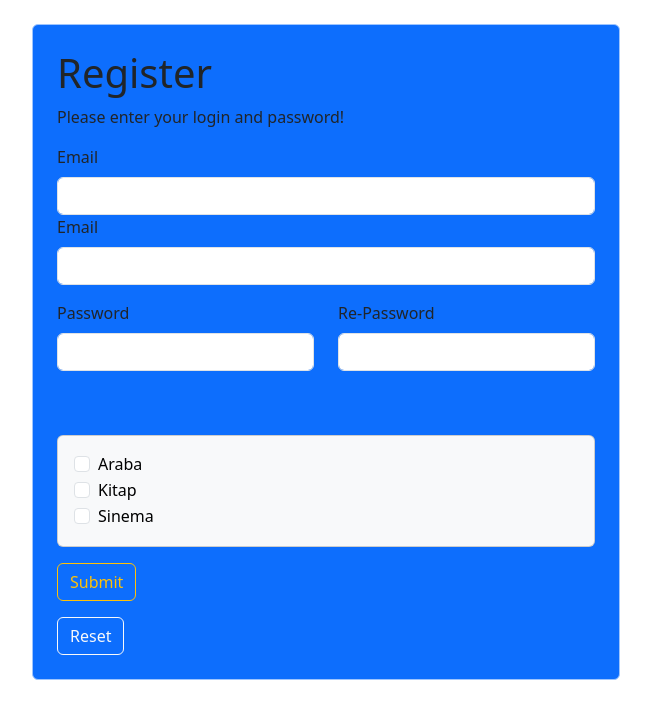
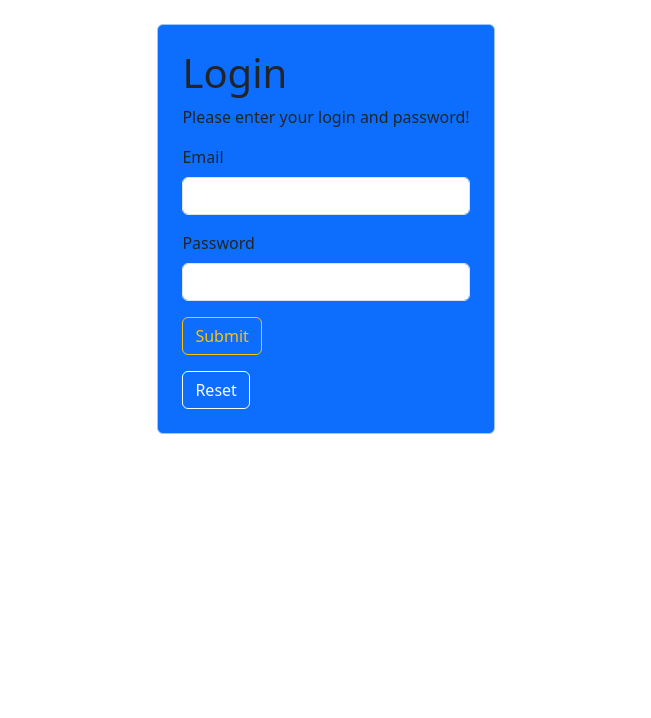
Before and after one commit to FKenan/react-forms, a React (Create React App) app: page / in a window 1280 px wide. Shown: the top 718 px of the page, without its empty margins (314-965 px from the left). Built offline with nearby package versions, Linux system fonts and the light colour scheme.

Commit message:
Reusable Input=> input otomasyonu

```diff
--- a/src/App.js
+++ b/src/App.js
@@ -5,7 +5,7 @@ import Register from "./components/Register";
 function App() {
   return (
     <div className="container d-flex justify-content-center mt-4">
-     <Register/>
+     <LoginState/>
     </div>
   );
 }
--- /dev/null
+++ b/src/components/Input.js
@@ -0,0 +1,11 @@
+export default function Input({ labelText, id, error, ...props }) {
+  return (
+    <div className="mb-3">
+      <label htmlFor={id} className="form-label">
+        {labelText}
+      </label>
+      <input className="form-control" id={id} {...props} />
+      {error && <div className="invalid-feedback d-block">{error}</div>}
+    </div>
+  );
+}
--- a/src/components/LoginState.js
+++ b/src/components/LoginState.js
@@ -1,4 +1,5 @@
 import { useRef, useState } from "react";
+import Input from "./Input";
 
 export default function () {
   const [values, setValues] = useState({ email: "", password: "" });
@@ -31,42 +32,26 @@ export default function () {
           <h1>Login</h1>
           <p>Please enter your login and password!</p>
         </div>
-        <div className="mb-3">
-          <label htmlFor="email" className="form-label">
-            Email
-          </label>
-          <input
-            type="email"
-            className="form-control"
+        <Input
+          labelText="Email"
           id="email"
-            name="email"
+          error={emailIsInvalid && "Enter valid email"}
           value={values.email}
           onChange={handleInputChange}
           onBlur={handleInputBlur}
+          type="email"
+          name="email"
         />
-          {emailIsInvalid && (
-            <div className="invalid-feedback d-block">Enter valid email.</div>
-          )}
-        </div>
-        <div className="mb-4">
-          <label htmlFor="password" className="form-label">
-            Password
-          </label>
-          <input
-            type="password"
-            className="form-control"
+        <Input
           id="password"
-            name="password"
+          error={passwordIsInvalid && "Password is invalid"}
+          labelText="Password"
           value={values.password}
           onChange={handleInputChange}
           onBlur={handleInputBlur}
+          type="password"
+          name="password"
         />
-          {passwordIsInvalid && (
-            <div className="invalid-feedback d-block">
-              Parola min. 5 karakter olmalıdır.
-            </div>
-          )}
-        </div>
         <div className="mb-3">
           <button className="btn btn-outline-warning me-2">Submit</button>
         </div>
```
Lines whose indentation alone changed are shown as unchanged.
